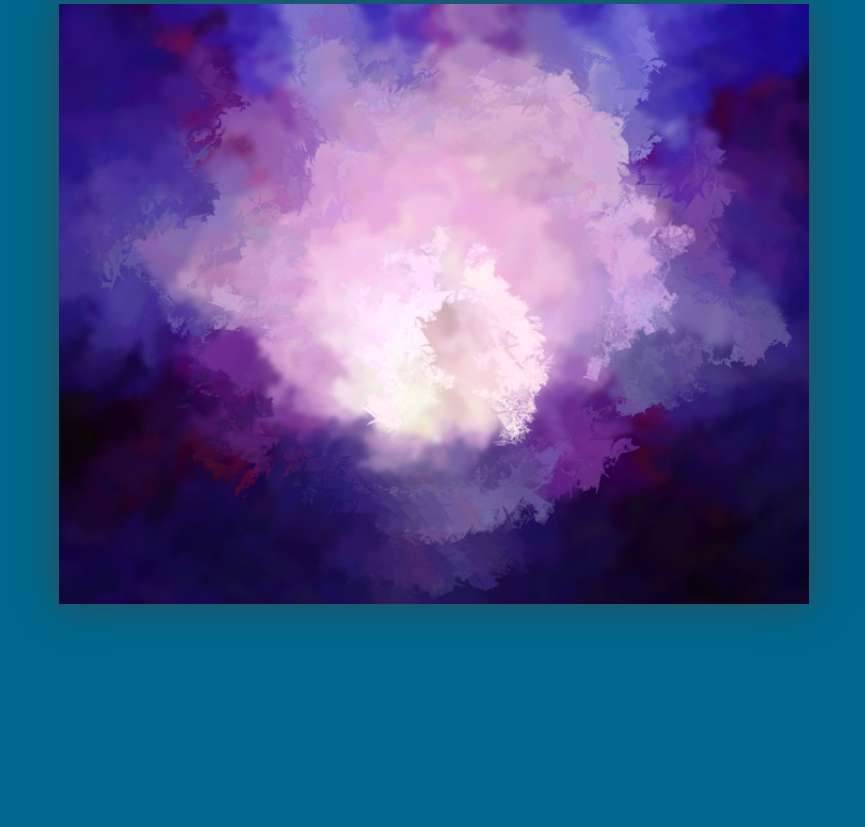
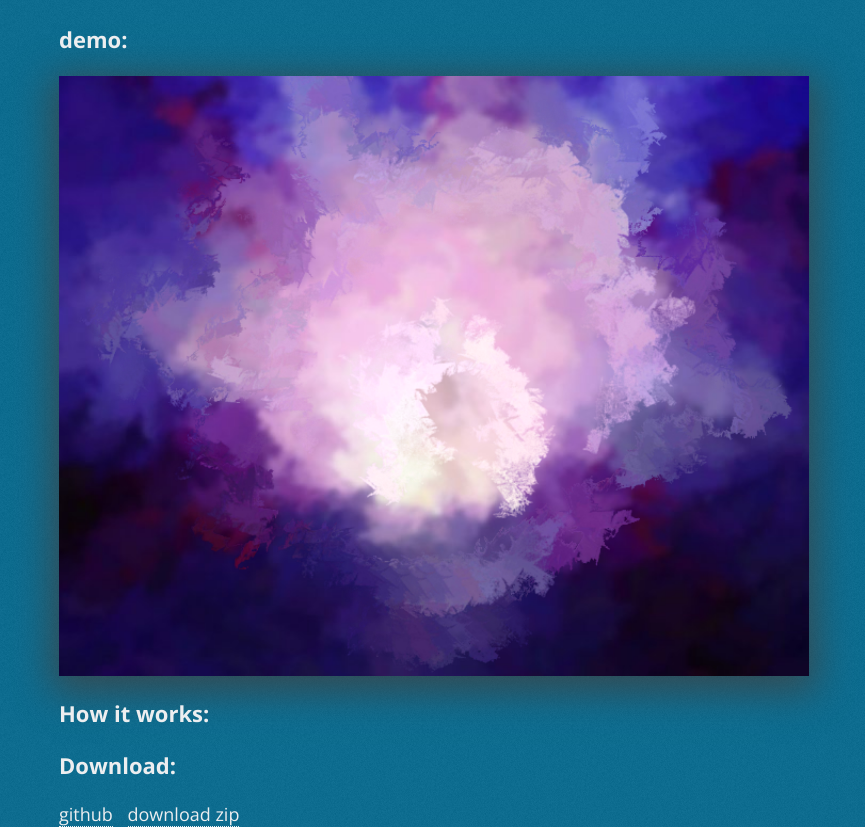
Before and after one commit to chielorenz/mouse-hover-parallax, a plain HTML site: page index.html in a window 1280 px wide. Shown: the part 111-938 px from the top of the page, without its empty margins (206-1071 px from the left). Before the commit the page ends 827 px from the top, so only its background shows below. Drawn offline with nearby package versions, Linux system fonts and the light colour scheme.

Commit message:
new style, added download link

```diff
--- a/index.html
+++ b/index.html
@@ -3,10 +3,10 @@
 	<head>
 		<title>mouse multiple parallax</title>
 
-		<link href='http://fonts.googleapis.com/css?family=Coming+Soon' rel='stylesheet' type='text/css'>
+		<link href='http://fonts.googleapis.com/css?family=Open+Sans:400,700' rel='stylesheet' type='text/css'>
 
 		<style>
-			/* parallax style */
+			/* parallax layers style */
 			#parallax1{
 				background: url('img/paint1.jpg') no-repeat -25px -25px;
 				background-size: calc(100% + 50px);
@@ -30,50 +30,87 @@
 			}
 
 
-			/* other style */
+
+			/* other style for the demo page*/
 			html,body{
 				height:100%;
 				margin: 0;
 				padding: 0;
 				background-color: #01678D;
+				color: #EDEEF0;
+				font-family: 'Open Sans', sans-serif;
+				font-size: 18px;
+				background-image: url('img/gray.png');
 			}
 			div{
 				margin: 0;
 				padding: 0;
 			}
-			.container{
+			#wrapper{
+				width: 750px;
+				margin: 20px auto;
+			}
+			#container{
 				width: 750px;
 				height: 600px;
 				margin: 20px auto;
-				-webkit-box-shadow: 0px 0px 35px 0px rgba(65, 65, 65, 0.75);
-				-moz-box-shadow:    0px 0px 35px 0px rgba(65, 65, 65, 0.75);
-				box-shadow:         0px 0px 35px 0px rgba(65, 65, 65, 0.75);
+				-webkit-box-shadow: 0px 8px 35px 8px rgba(65, 65, 65, 0.75);
+				-moz-box-shadow:    0px 8px 35px 8px rgba(65, 65, 65, 0.75);
+				box-shadow:         0px 8px 35px 8px rgba(65, 65, 65, 0.75);
 			}
 			h1{
+				font-size: 40px;
 				text-align: center;
+			}
+			h3{
+				font-size: 22px;
+			}
+			ul{
+				padding: 0;
+				margin: 0;
+			}
+			li{
+				display: inline-block;
+				margin-right: 10px;
+			}
+			a:link,
+			a:active,
+			a:visited{
 				color: #EDEEF0;
-				text-transform: uppercase;
-				font-family: 'Coming Soon', cursive;
-				font-size: 40px;
+				text-decoration: none;
+				border-bottom: 1px dotted #EDEEF0;
 			}
+			a:hover{
+				border-bottom: 1px solid #EDEEF0;
+			}
+
 		</style>
 	</head>
 	<body>
-		<h1>Parallax mouse hover</h1>
-		<div class="container">
+		<p style="text-align: center; margin: 40px;"><span style="font-size:40px;">Mouse hover parallax:</span> parallax effect on mouse hover</p>
+		<div id="wrapper">
+			<h3>demo:</h3>
+			<div id="container">
 
 
 
-			<!--parallax -->
-			<div id="parallax1">
-				<div id="parallax2">
-					<div id="parallax3">
+				<!--parallax layers-->
+				<div id="parallax1">
+					<div id="parallax2">
+						<div id="parallax3">
+						</div>
 					</div>
 				</div>
-			</div>
 
 
 
+			</div>
+			<h3>How it works:</h1>
+			<h3>Download:</h3>
+			<ul>
+				<li><a href="https://github.com/chielorenz/mouseHoverParallax" title="project on gitjub">github</a></li>
+				<li><a href="https://github.com/chielorenz/mouseHoverParallax/archive/master.zip" title="download zip">download zip</a></li>
+			</ul>
 		</div>
 
 		<!-- jquery -->
@@ -102,7 +139,6 @@
 					var newvalueX = width * pageX * -1 - 25;
 					var newvalueY = height * pageY * -1 - 25;
 					$(obj).css("background-position", newvalueX + "px " + newvalueY + "px");
-					console.log(pageY);
 				}
 
 			});
```
Also changed, not shown: img/gray.png (added).
